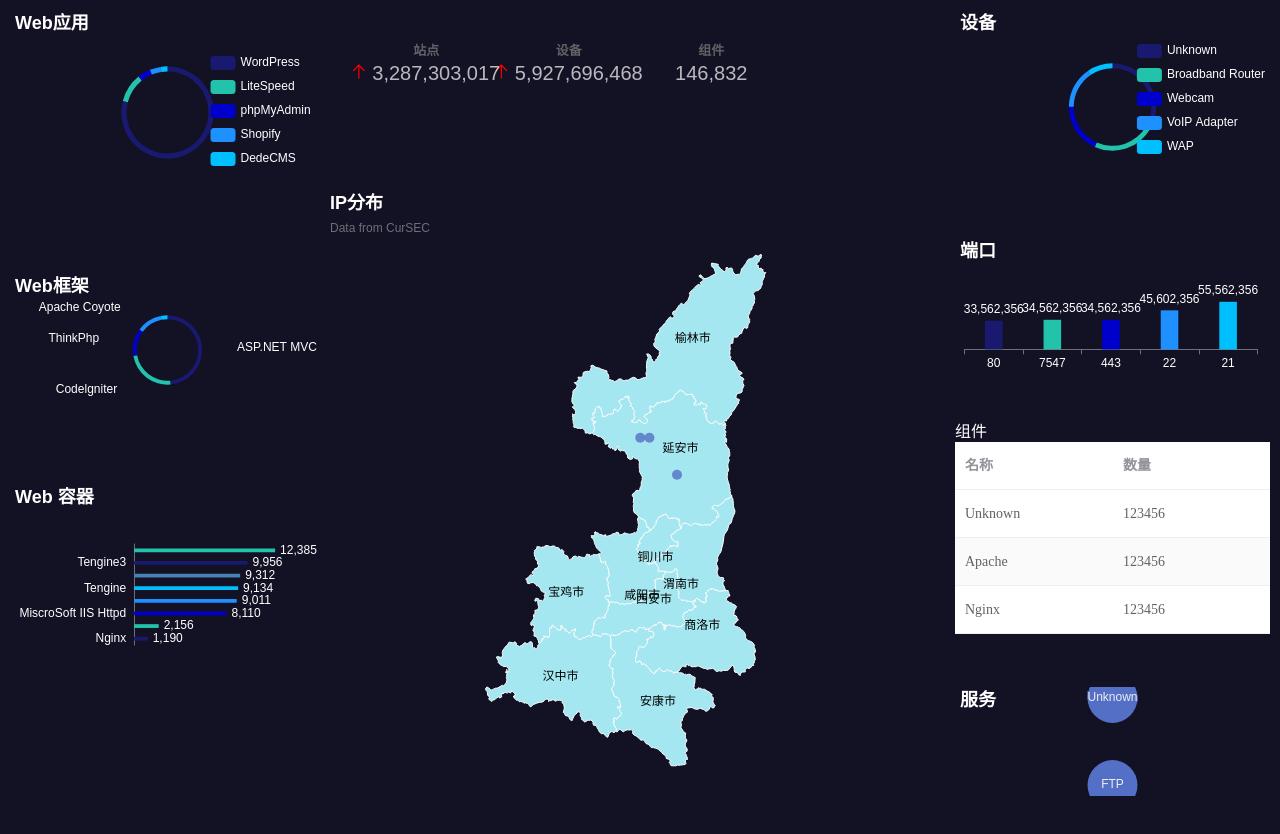
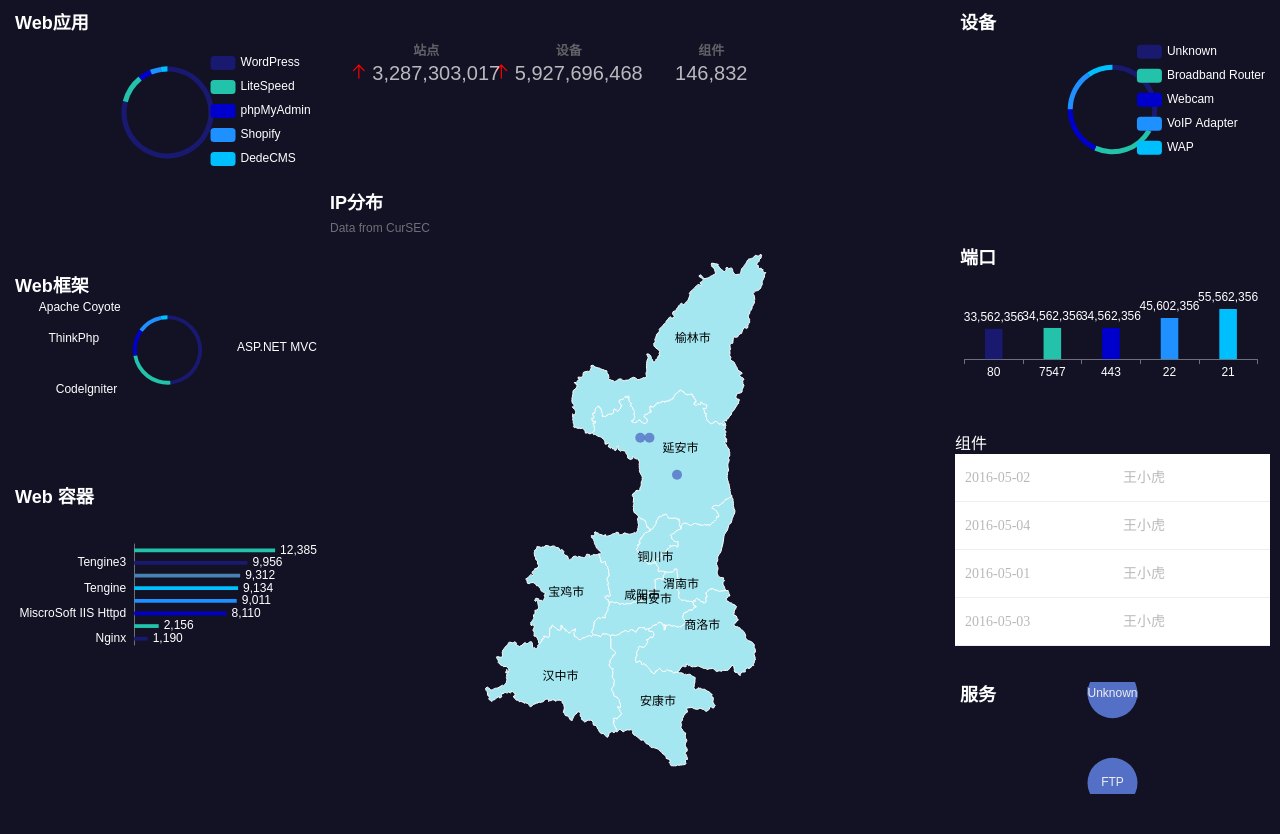
Before and after one commit to MartinGsus99/BigScreenBasedOnDataV, a Vue app in the folder big-screen-based-on-datav/: page / in a window 1280 px wide. Shown: the top 834 px of the page. Built offline with nearby package versions, Linux system fonts and the light colour scheme; what @jiaminghi/data-view would draw is missing.

Commit message:
Update dynamicTable.vue
设置表格背景透明

```diff
--- a/big-screen-based-on-datav/src/components/Table/dynamicTable.vue
+++ b/big-screen-based-on-datav/src/components/Table/dynamicTable.vue
@@ -1,63 +1,54 @@
 <template>
-<div class="mx-panel-table">
-    <el-table v-loading="isLoading" :data="listData" ref="multipleTable" stripe row-key="id" :row-class-name="tableRowClassName">
-        <el-table-column prop="name" label="名称"></el-table-column>
-        <el-table-column prop="number" label="数量"></el-table-column>
-    </el-table>
-</div>
+<el-table :data="tableData" style="width: 100%"  :show-header="false">
+    <el-table-column prop="date" label="日期">
+    </el-table-column>
+    <el-table-column prop="name" label="姓名">
+    </el-table-column>
+</el-table>
 </template>
+
 
 <script>
 export default {
-    directives: {},
-
-    props: {
-
-        index: {
-            default: false,
-            type: Boolean
-        },
-        isLoading: {
-            default: false,
-            type: Boolean
-        },
-        listData: {
-            default: null,
-            type: Array
-        },
-
-    },
-    beforeUpdate() {
-
-    },
-    methods: {
-        tableRowClassName({
-            row,
-            rowIndex
-        }) {
-            if (rowIndex === 1) {
-                return 'warning-row';
-            } else if (rowIndex === 3) {
-                return 'success-row';
-            }
-            return '';
+    data() {
+        return {
+            tableData: [{
+                date: '2016-05-02',
+                name: '王小虎',
+                address: '上海市普陀区金沙江路 1518 弄'
+            }, {
+                date: '2016-05-04',
+                name: '王小虎',
+                address: '上海市普陀区金沙江路 1517 弄'
+            }, {
+                date: '2016-05-01',
+                name: '王小虎',
+                address: '上海市普陀区金沙江路 1519 弄'
+            }, {
+                date: '2016-05-03',
+                name: '王小虎',
+                address: '上海市普陀区金沙江路 1516 弄'
+            }]
         }
-    },
+    }
 }
 </script>
 
-<style lang="css">
-.mx-panel-table {
-    margin-bottom: 20px;
-    border-bottom: 0;
-    background-color: #131124;
+
+<style>
+.el-table {
+    background-color: transparent;
 }
 
-.el-table .warning-row {
-    background: oldlace;
+.el-table td, .el-table th {
+  color: #bab9b9; /* 将字体颜色设置为黑色 */
 }
 
-.el-table .success-row {
-    background: #57a12f;
+.el-table__body th {
+  background-color: transparent;
+}
+
+.el-table__body tr {
+  background-color: transparent;
 }
 </style>
```
